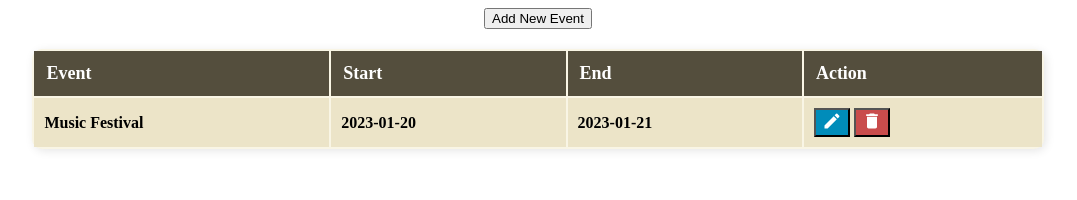
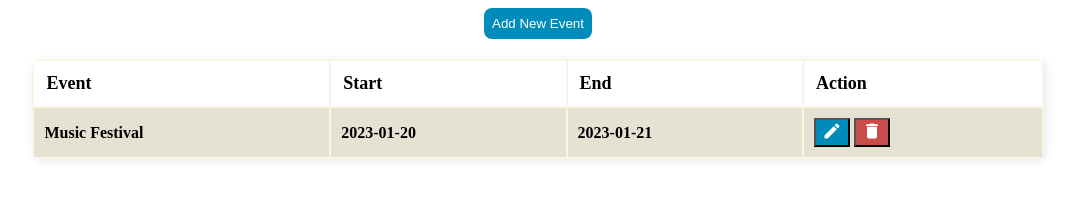
Before and after one commit to hoangan1201/an-tran-evaluation-eventlist, a plain HTML site: page index.html in a window 1280 px wide. Shown: the whole page, without its empty margins (102-1179 px from the left). Drawn offline with Linux system fonts and the light colour scheme; no server answers.

Commit message:
Add Styles

```diff
--- a/index.css
+++ b/index.css
@@ -2,6 +2,14 @@
     display: flex;
     flex-direction: column;
     align-items: center;
+}
+
+.new-evn-button{
+    background-color: #008cba;
+    color: white;
+    border: 0px;
+    padding: 8px;
+    border-radius: 8px;
 }
 
 .table {
@@ -14,8 +22,8 @@
 
 
 .table-head th {
-    background-color: #544e3d;
-    color: white;
+    background-color: white;
+    color: black;
     padding: 12px;
     text-align: left;
     font-size: 18px;
@@ -23,7 +31,7 @@
 
 
 .table-row {
-    background-color: #ece4c8;
+    background-color: #e6e2d3;
 }
 
 .table-row th {
```
